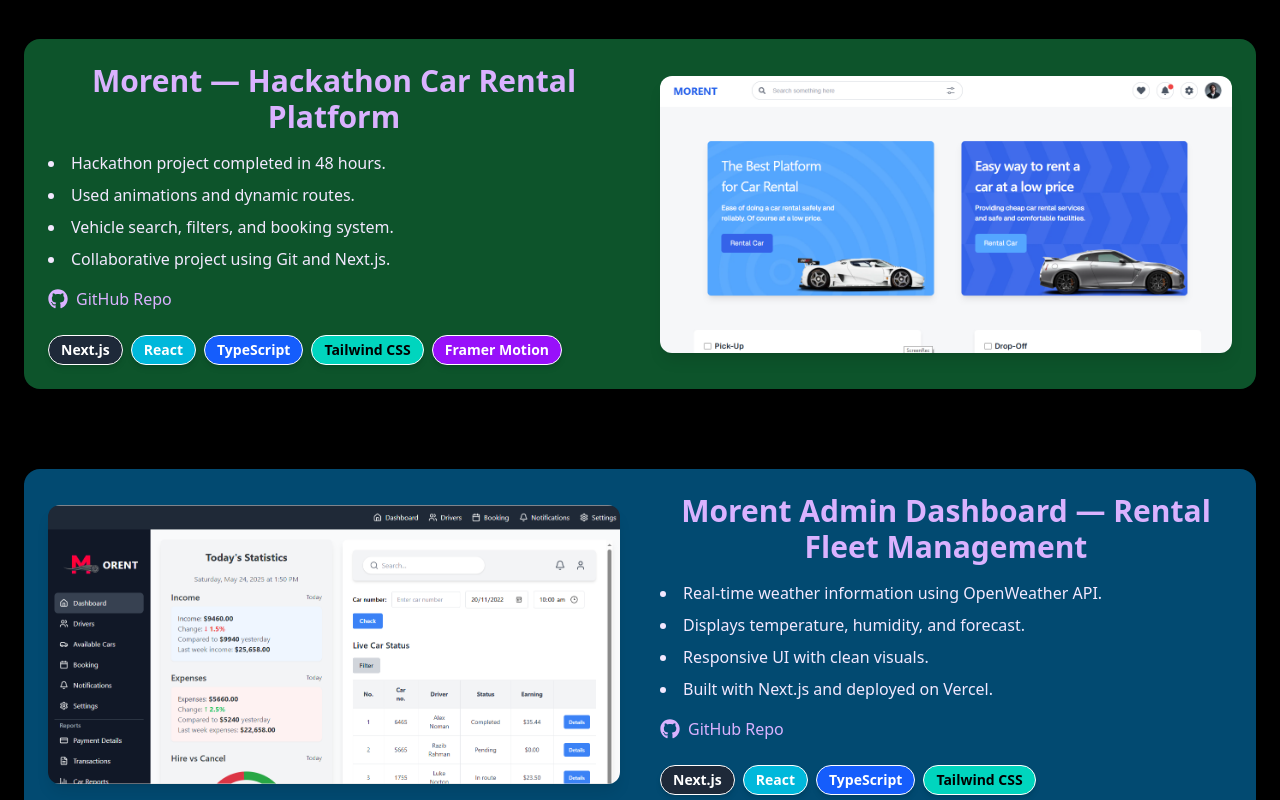
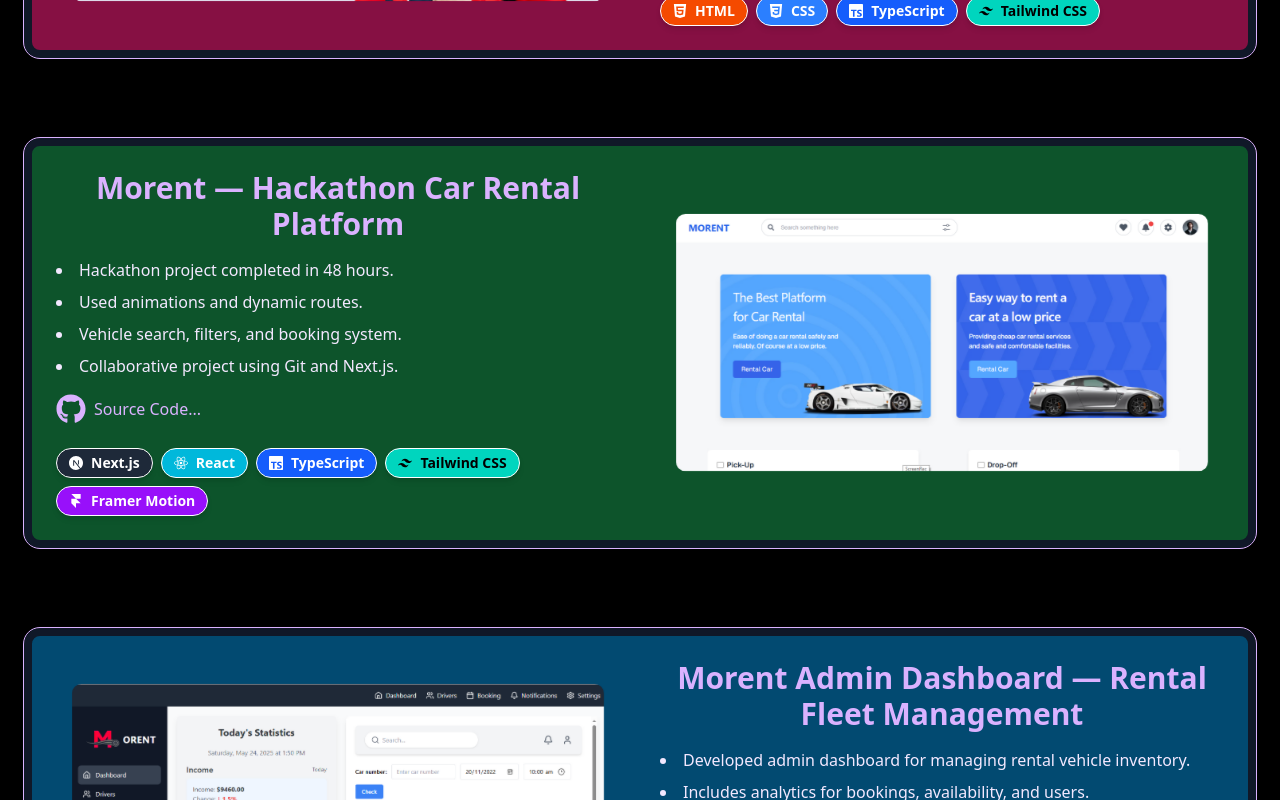
Before and after one commit to DanishHaji/Danish-Portfolio, a Next.js app: page / in a window 1280 px wide. Shown: the part 2820-3620 px from the top of the page. Built offline with nearby package versions, Linux system fonts and the light colour scheme.

Commit message:
updated project showcase component

```diff
--- a/src/components/ProjectShowcase.tsx
+++ b/src/components/ProjectShowcase.tsx
@@ -3,6 +3,16 @@
 import React from 'react';
 import { motion } from 'framer-motion';
 import { FaGithub } from 'react-icons/fa';
+import {
+  SiTypescript,
+  SiJavascript,
+  SiReact,
+  SiNextdotjs,
+  SiTailwindcss,
+  SiHtml5,
+  SiCss3,
+  SiFramer,
+} from 'react-icons/si';
 
 type Project = {
   title: string;
@@ -15,7 +25,7 @@
 };
 
 const projects: Project[] = [
- {
+  {
     title: 'Next-Gen Personal Portfolio',
     image: '/Projects/Project 1.png',
     descriptions: [
@@ -75,10 +85,10 @@
     title: 'Morent Admin Dashboard — Rental Fleet Management',
     image: '/Projects/Project 5.png',
     descriptions: [
-      'Real-time weather information using OpenWeather API.',
-      'Displays temperature, humidity, and forecast.',
-      'Responsive UI with clean visuals.',
-      'Built with Next.js and deployed on Vercel.',
+      'Developed admin dashboard for managing rental vehicle inventory.',
+      'Includes analytics for bookings, availability, and users.',
+      'Clean and intuitive UI for streamlined operations.',
+      'Secure and responsive design using Next.js and Tailwind CSS.',
     ],
     technologies: ['Next.js', 'React', 'TypeScript', 'Tailwind CSS'],
     github: 'https://github.com/yourname/weather-app',
@@ -89,10 +99,10 @@
     title: 'ClassyShope — Dynamic E-Commerce Showcase',
     image: '/Projects/Project 6.png',
     descriptions: [
-      'Simple and elegant to-do list with local storage.',
-      'Add, delete, and mark tasks as completed.',
-      'Uses functional React hooks and state management.',
-      'Deployed and fully mobile-friendly.',
+      'Created a sleek e-commerce frontend for premium products.',
+      'Features product listings, filters, and interactive UI elements.',
+      'Fully responsive and optimized for performance.',
+      'Modern styling with Tailwind CSS and React components.',
     ],
     technologies: ['React', 'TypeScript', 'Tailwind CSS'],
     github: 'https://github.com/yourname/todo-app',
@@ -103,10 +113,10 @@
     title: 'Dani’s Blog — Interactive Content Hub',
     image: '/Projects/Project 7.png',
     descriptions: [
-      'Stylish countdown timer for events.',
-      'Live updating time with days, hours, minutes, and seconds.',
-      'Good for launches, birthdays, or deadlines.',
-      'Built using React and Tailwind CSS.',
+      'Personal blog platform with dynamic article rendering.',
+      'Supports categorized posts, tags, and search functionality.',
+      'Built for smooth reading experience and fast performance.',
+      'Styled using Tailwind CSS with React and TypeScript.',
     ],
     technologies: ['React', 'TypeScript', 'Tailwind CSS'],
     github: 'https://github.com/yourname/countdown-timer',
@@ -117,10 +127,10 @@
     title: 'Exclusive Store — Premium Shopping Web App',
     image: '/Projects/Project 8.png',
     descriptions: [
-      'Create beautiful animated birthday wishes.',
-      'Allows customizing text and colors.',
-      'Animations handled with Framer Motion.',
-      'Interactive, fun, and user-friendly app.',
+      'Premium online shopping experience for exclusive items.',
+      'Showcases luxury products with animations and hover effects.',
+      'Built using Next.js, React, and Framer Motion for rich UI.',
+      'Responsive and optimized for mobile and desktop devices.',
     ],
     technologies: ['Next.js', 'React', 'TypeScript', 'Tailwind CSS', 'Framer Motion'],
     github: 'https://github.com/yourname/birthday-wish-app',
@@ -129,14 +139,25 @@
   },
 ];
 
+const techIcons: { [key: string]: React.ReactNode } = {
+  TypeScript: <SiTypescript className="inline mr-1" />,
+  JavaScript: <SiJavascript className="inline mr-1" />,
+  React: <SiReact className="inline mr-1" />,
+  'Next.js': <SiNextdotjs className="inline mr-1" />,
+  'Tailwind CSS': <SiTailwindcss className="inline mr-1" />,
+  HTML: <SiHtml5 className="inline mr-1" />,
+  CSS: <SiCss3 className="inline mr-1" />,
+  'Framer Motion': <SiFramer className="inline mr-1" />,
+};
+
 const techColors: { [key: string]: string } = {
-  'TypeScript': 'bg-blue-600',
-  'JavaScript': 'bg-yellow-400 text-black',
-  'React': 'bg-cyan-500',
+  TypeScript: 'bg-blue-600',
+  JavaScript: 'bg-yellow-400 text-black',
+  React: 'bg-cyan-500',
   'Next.js': 'bg-gray-800',
   'Tailwind CSS': 'bg-teal-400 text-black',
-  'HTML': 'bg-orange-600',
-  'CSS': 'bg-blue-500',
+  HTML: 'bg-orange-600',
+  CSS: 'bg-blue-500',
   'Framer Motion': 'bg-purple-600',
 };
 
@@ -145,36 +166,36 @@
     <div className="space-y-20 p-6">
       {projects.map((project, index) => {
         const isEven = index % 2 === 0;
+
         return (
           <motion.div
             key={index}
-            className={`flex flex-col md:flex-row items-center gap-10 p-6 rounded-2xl shadow-xl transition-transform duration-300 hover:scale-[1.02] ${project.bgColor}`}
+            className={`flex flex-col md:flex-row items-center gap-10 p-6 rounded-2xl shadow-xl border-8 border-gray-900 outline-1 outline-purple-300 ${project.bgColor}`}
             initial={{ opacity: 0, y: 60 }}
             whileInView={{ opacity: 1, y: 0 }}
+            whileHover={{
+              scale: 1.03,
+              transition: { duration: 0.4 },
+            }}
             transition={{ duration: 0.6, delay: index * 0.2 }}
           >
-            {/* Conditional Layout */}
             {isEven ? (
               <>
-                {/* Left - Image */}
                 <motion.a
                   href={project.vercel}
                   target="_blank"
                   rel="noopener noreferrer"
-                  className="w-full md:w-1/2 relative group"
+                  className="w-full md:w-1/2 rounded-xl overflow-hidden"
                 >
                   <motion.img
                     src={project.image}
                     alt={project.title}
-                    className="w-full rounded-xl shadow-lg transition duration-300 ease-in-out"
-                    whileHover={{
-                      rotate: [0, 1, -1, 0],
-                      transition: { duration: 0.6, repeat: Infinity, ease: 'easeInOut' },
-                    }}
+                    initial={{ scale: 0.95 }}
+                    whileHover={{ scale: 1.05 }}
+                    transition={{ duration: 0.5, ease: 'easeInOut' }}
+                    className="w-full h-full object-cover rounded-xl border-2 border-transparent"
                   />
                 </motion.a>
-
-                {/* Right - Text */}
                 <div className="text-white w-full md:w-1/2 space-y-4">
                   <h2 className="text-3xl font-bold text-center text-purple-300">{project.title}</h2>
                   <ul className="list-disc list-inside space-y-2 text-purple-100">
@@ -188,17 +209,16 @@
                     rel="noopener noreferrer"
                     className="flex items-center gap-2 text-purple-300 hover:text-white transition"
                   >
-                    <FaGithub className="text-xl" />
-                    <span>GitHub Repo</span>
+                    <FaGithub className="text-3xl" />
+                    <span>Source Code...</span>
                   </a>
                   <div className="flex flex-wrap gap-2 pt-2">
                     {project.technologies.map((tech, i) => (
                       <span
                         key={i}
-                        className={`px-3 py-1 rounded-full text-sm font-semibold shadow-md border border-white ${
-                          techColors[tech] || 'bg-purple-700'
-                        }`}
+                        className={`px-3 py-1 rounded-full text-sm font-semibold shadow-md border border-white flex items-center gap-1 ${techColors[tech] || 'bg-purple-700'}`}
                       >
+                        {techIcons[tech]}
                         {tech}
                       </span>
                     ))}
@@ -207,7 +227,6 @@
               </>
             ) : (
               <>
-                {/* Right - Text */}
                 <div className="text-white w-full md:w-1/2 space-y-4 order-2 md:order-1">
                   <h2 className="text-3xl font-bold text-center text-purple-300">{project.title}</h2>
                   <ul className="list-disc list-inside space-y-2 text-purple-100">
@@ -221,38 +240,34 @@
                     rel="noopener noreferrer"
                     className="flex items-center gap-2 text-purple-300 hover:text-white transition"
                   >
-                    <FaGithub className="text-xl" />
-                    <span>GitHub Repo</span>
+                    <FaGithub className="text-3xl" />
+                    <span>Source Code...</span>
                   </a>
                   <div className="flex flex-wrap gap-2 pt-2">
                     {project.technologies.map((tech, i) => (
                       <span
                         key={i}
-                        className={`px-3 py-1 rounded-full text-sm font-semibold shadow-md border border-white ${
-                          techColors[tech] || 'bg-purple-700'
-                        }`}
+                        className={`px-3 py-1 rounded-full text-sm font-semibold shadow-md border border-white flex items-center gap-1 ${techColors[tech] || 'bg-purple-700'}`}
                       >
+                        {techIcons[tech]}
                         {tech}
                       </span>
                     ))}
                   </div>
                 </div>
-
-                {/* Left - Image */}
                 <motion.a
                   href={project.vercel}
                   target="_blank"
                   rel="noopener noreferrer"
-                  className="w-full md:w-1/2 relative group order-1 md:order-2"
+                  className="w-full md:w-1/2 rounded-xl overflow-hidden order-1 md:order-2"
                 >
                   <motion.img
                     src={project.image}
                     alt={project.title}
-                    className="w-full rounded-xl shadow-lg transition duration-300 ease-in-out"
-                    whileHover={{
-                      rotate: [0, 1, -1, 0],
-                      transition: { duration: 0.6, repeat: Infinity, ease: 'easeInOut' },
-                    }}
+                    initial={{ scale: 0.95 }}
+                    whileHover={{ scale: 1.05 }}
+                    transition={{ duration: 0.5, ease: 'easeInOut' }}
+                    className="w-full h-full object-cover rounded-xl border-2 border-transparent"
                   />
                 </motion.a>
               </>
```
